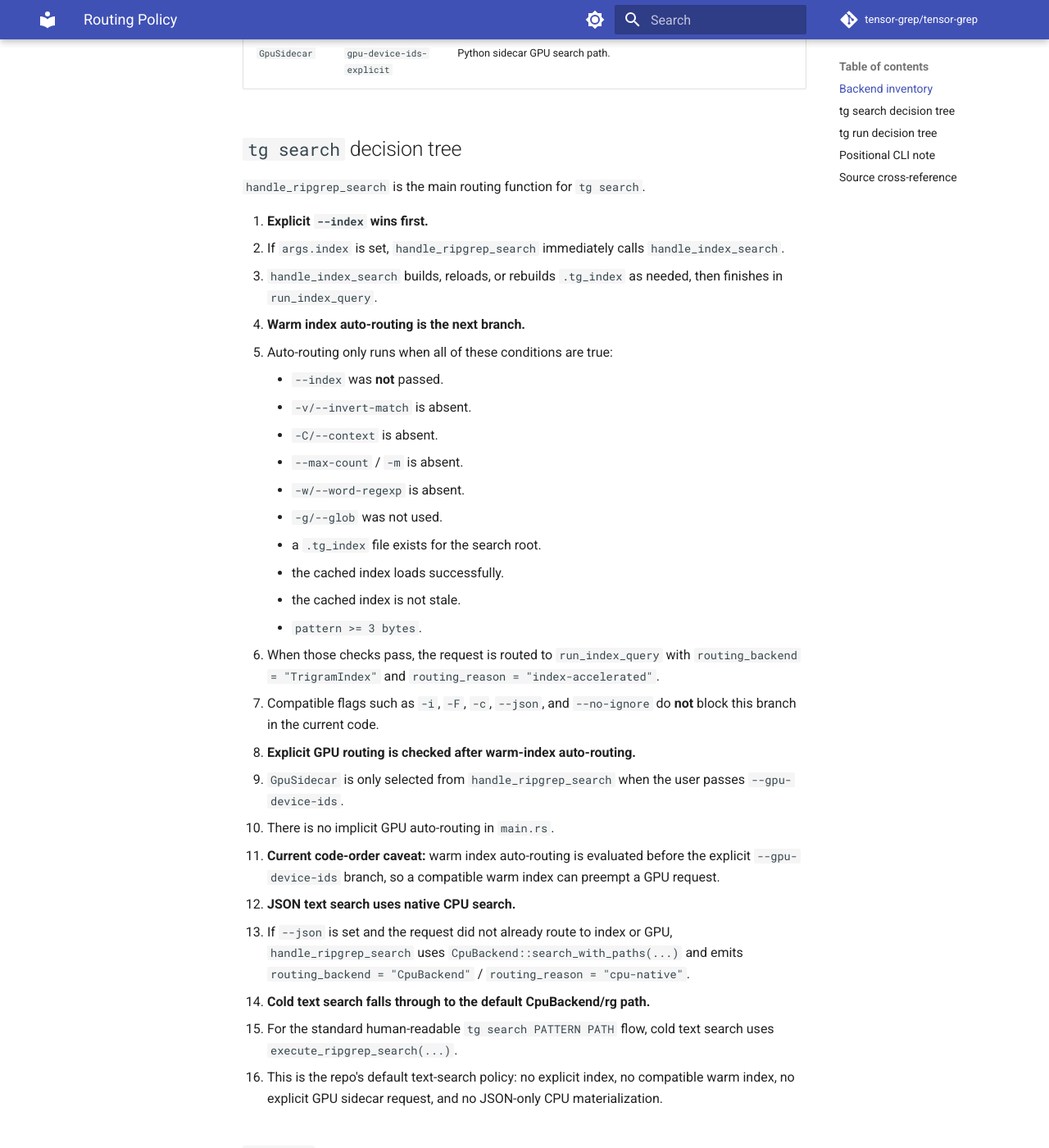
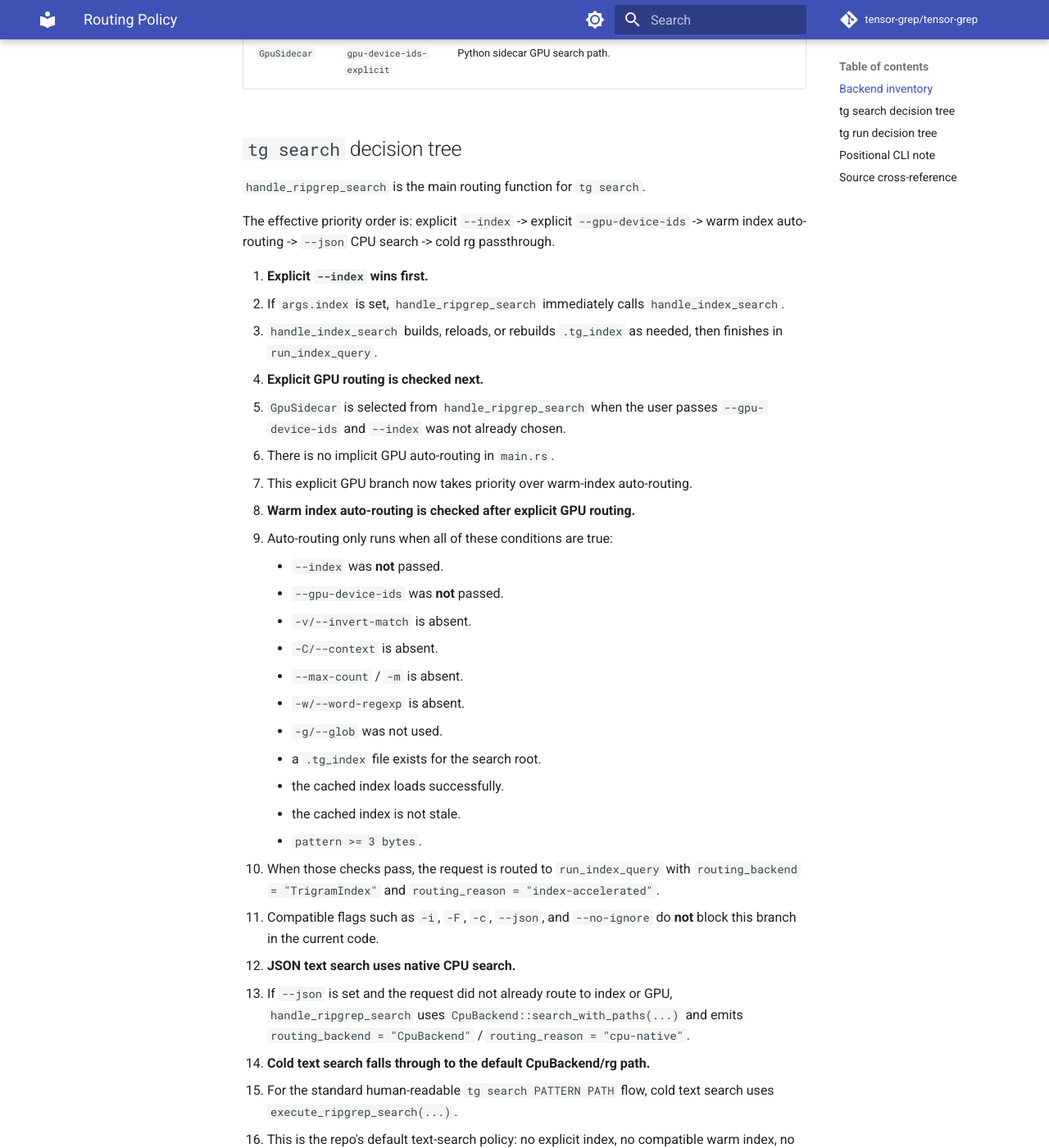
Before and after one commit to oimiragieo/tensor-grep, an MkDocs documentation site: the page built from docs/routing_policy.md, in a window 1280 px wide and 1400 px high, scrolled down 613 px. Shown: the whole window at 82% size. Built offline with MkDocs 1.6.1 and Material for MkDocs 9.7.7, drawn with Linux system fonts in a browser that asks for light colours; comment, search, counter and statistics services are not loaded.

Commit message:
fix(docs): refresh routing routing-policy artifacts
Co-authored-by: factory-droid[bot] <138933559+factory-droid[bot]@users.noreply.github.com>

```diff
--- a/docs/routing_policy.md
+++ b/docs/routing_policy.md
@@ -17,13 +17,21 @@ This document describes the routing decision tree that is currently implemented
 
 `handle_ripgrep_search` is the main routing function for `tg search`.
 
+The effective priority order is: explicit `--index` -> explicit `--gpu-device-ids` -> warm index auto-routing -> `--json` CPU search -> cold rg passthrough.
+
 1. **Explicit `--index` wins first.**
    - If `args.index` is set, `handle_ripgrep_search` immediately calls `handle_index_search`.
    - `handle_index_search` builds, reloads, or rebuilds `.tg_index` as needed, then finishes in `run_index_query`.
 
-2. **Warm index auto-routing is the next branch.**
+2. **Explicit GPU routing is checked next.**
+   - `GpuSidecar` is selected from `handle_ripgrep_search` when the user passes `--gpu-device-ids` and `--index` was not already chosen.
+   - There is no implicit GPU auto-routing in `main.rs`.
+   - This explicit GPU branch now takes priority over warm-index auto-routing.
+
+3. **Warm index auto-routing is checked after explicit GPU routing.**
    - Auto-routing only runs when all of these conditions are true:
      - `--index` was **not** passed.
+     - `--gpu-device-ids` was **not** passed.
      - `-v/--invert-match` is absent.
      - `-C/--context` is absent.
      - `--max-count` / `-m` is absent.
@@ -35,11 +43,6 @@ This document describes the routing decision tree that is currently implemented
      - `pattern >= 3 bytes`.
    - When those checks pass, the request is routed to `run_index_query` with `routing_backend = "TrigramIndex"` and `routing_reason = "index-accelerated"`.
    - Compatible flags such as `-i`, `-F`, `-c`, `--json`, and `--no-ignore` do **not** block this branch in the current code.
-
-3. **Explicit GPU routing is checked after warm-index auto-routing.**
-   - `GpuSidecar` is only selected from `handle_ripgrep_search` when the user passes `--gpu-device-ids`.
-   - There is no implicit GPU auto-routing in `main.rs`.
-   - **Current code-order caveat:** warm index auto-routing is evaluated before the explicit `--gpu-device-ids` branch, so a compatible warm index can preempt a GPU request.
 
 4. **JSON text search uses native CPU search.**
    - If `--json` is set and the request did not already route to index or GPU, `handle_ripgrep_search` uses `CpuBackend::search_with_paths(...)` and emits `routing_backend = "CpuBackend"` / `routing_reason = "cpu-native"`.
```
Also changed, not shown: docs/examples/rewrite_plan.json (+7 -5 lines), 1 other file.
